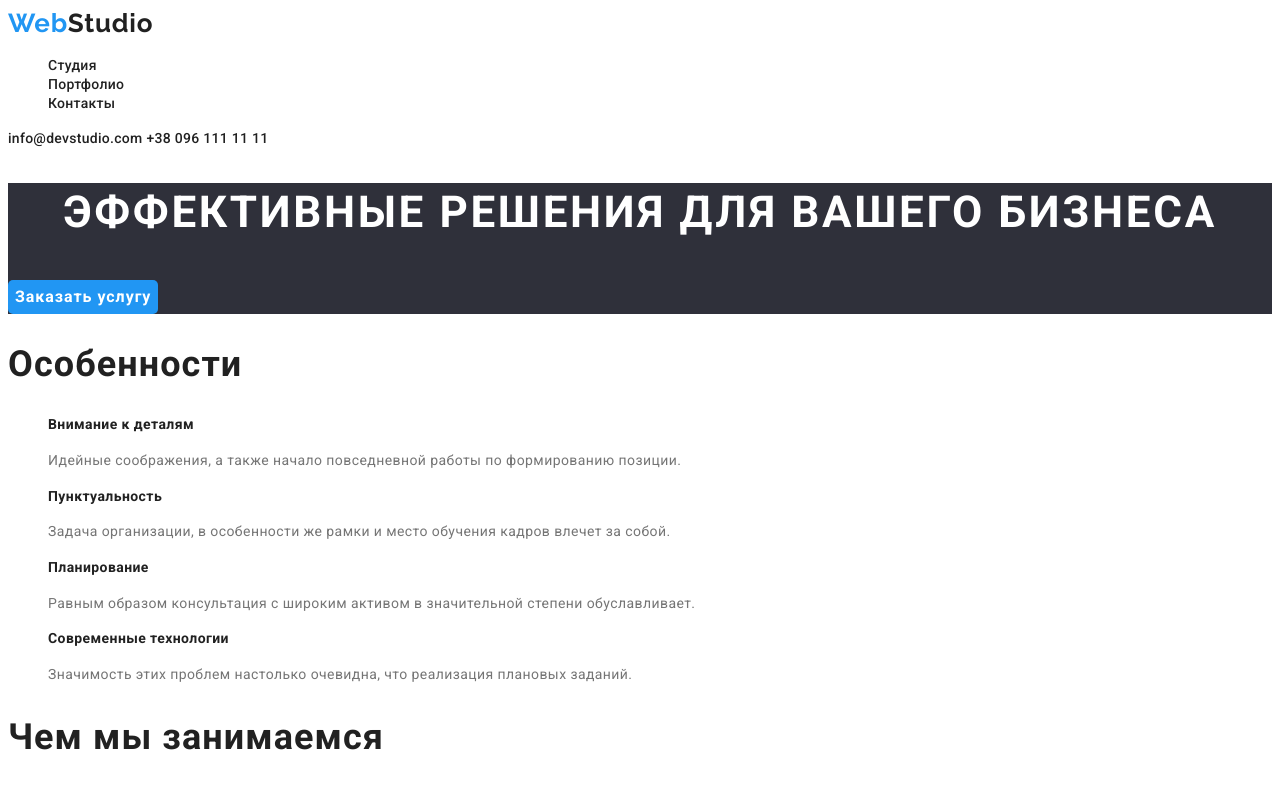
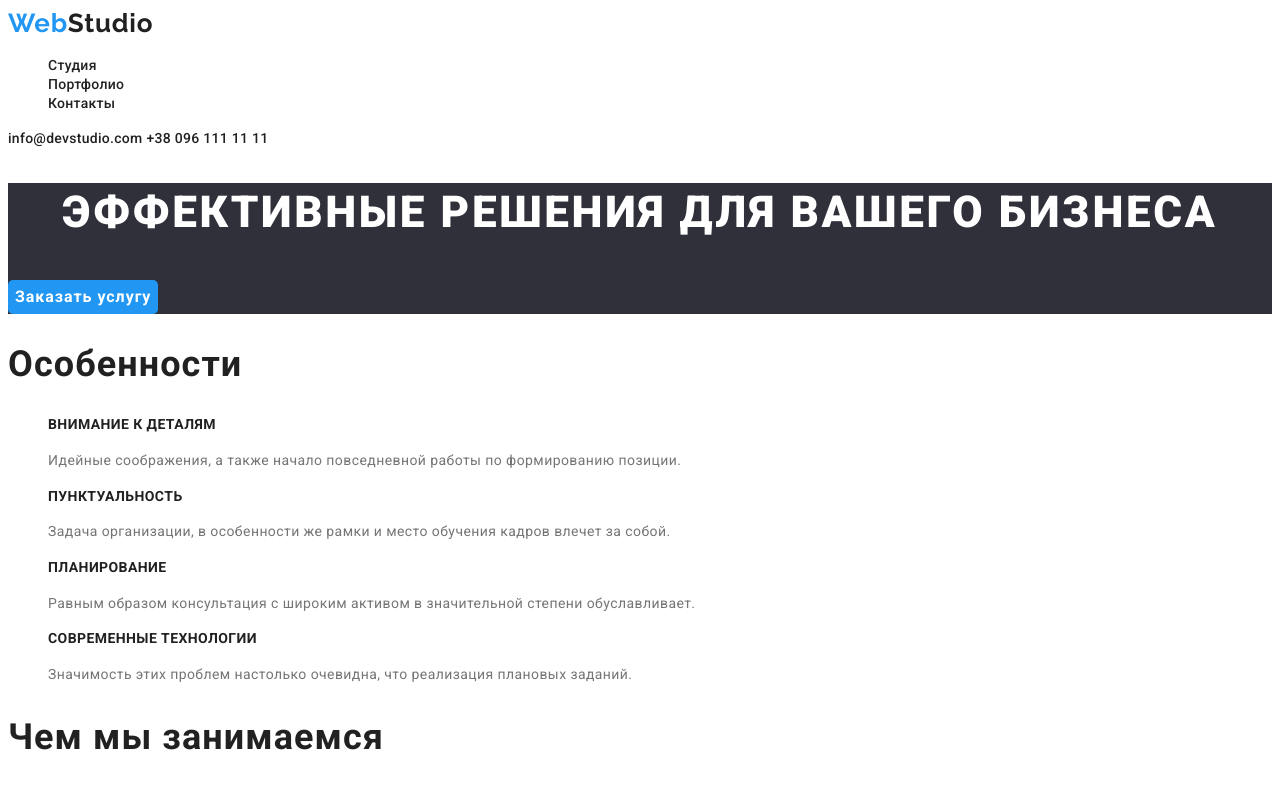
Before and after one commit to Bohatyrenko/goit-markup-hw-02, a plain HTML site: page index.html in a window 1280 px wide. Shown: the top 785 px of the page. Drawn offline with Linux system fonts and the light colour scheme.

Commit message:
Добавляет в шрифт Roboto жирность 900

```diff
--- a/css/style.css
+++ b/css/style.css
@@ -60,6 +60,7 @@ li {
 }
 
 .hero-title {
+  font-family: "Roboto", sans-serif;
   color: var(--background-color);
   font-weight: 900;
   font-size: 44px;
@@ -96,8 +97,10 @@ li {
 
 .features-title {
   color: var(--main-text-color);
+  font-weight: bold;
   font-size: 14px;
   line-height: 1.4;
+  text-transform: uppercase;
   letter-spacing: 0.03em;
 }
 
--- a/index.html
+++ b/index.html
@@ -5,7 +5,7 @@
     <meta name="viewport" content="width=device-width, initial-scale=1.0" />
     <title>Studio</title>
     <link
-      href="https://fonts.googleapis.com/css2?family=Raleway:wght@700&family=Roboto:wght@400;500;700&display=swap"
+      href="https://fonts.googleapis.com/css2?family=Raleway:wght@700&family=Roboto:wght@400;500;700;900&display=swap"
       rel="stylesheet"
     />
     <link rel="stylesheet" href="./css/style.css" />
```
Also changed, not shown: portfolio.html (+1 -1 lines).
